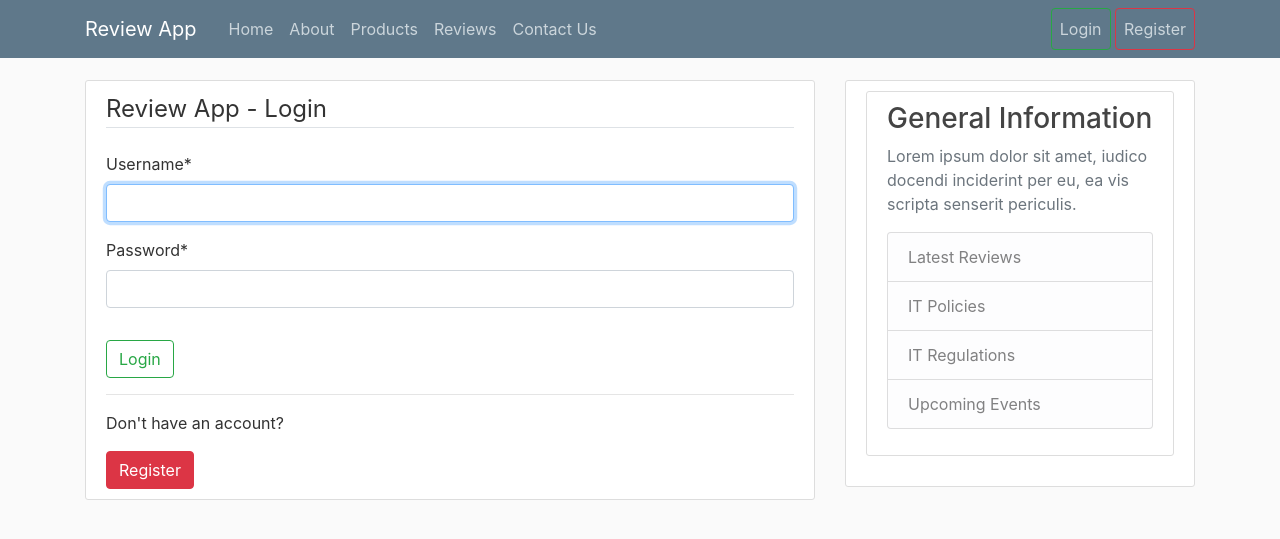
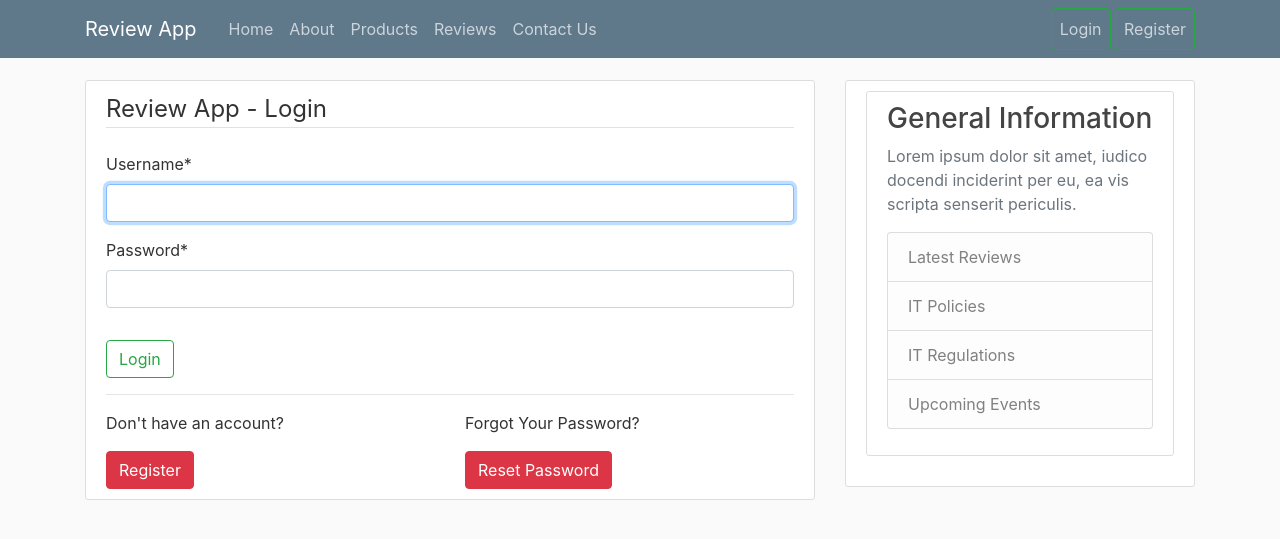
Before and after one commit to raditzanardi/rZanardi, a Django app: page /login/ in a window 1280 px wide. Shown: the top 539 px of the page. Run offline with Django 3.2, Linux system fonts and the light colour scheme; some libraries are stand-ins or nearby versions.

Commit message:
Users can reset password

```diff
--- a/itservices/itapps/settings.py
+++ b/itservices/itapps/settings.py
@@ -31,6 +31,7 @@ EMAIL_HOST_PASSWORD = 'GZz0LyWV'
 EMAIL_PORT = 587
 EMAIL_USE_TLS = True
 EMAIL_BACKEND = 'django.core.mail.backends.smtp.EmailBackend'
+DEFAULT_FROM_EMAIL = 'ReviewApp <radit2639@zohomail.eu>'
 
 ALLOWED_HOSTS = []
 
--- a/itservices/itapps/urls.py
+++ b/itservices/itapps/urls.py
@@ -27,4 +27,8 @@ urlpatterns = [
     path('login/', auth_views.LoginView.as_view(template_name='users/login.html'), name='login'),
     path('logout/', auth_views.LogoutView.as_view(template_name='users/logout.html'), name='logout'),
     path('profile/', user_views.profile, name='profile'),
+    path('reset_password/', auth_views.PasswordResetView.as_view(), name='password_reset'),
+    path('reset_password/confirm/<str:uidb64>/<str:token>', auth_views.PasswordResetConfirmView.as_view(), name='password_reset_confirm'),
+    path('reset_password/done/', auth_views.PasswordResetDoneView.as_view(), name='password_reset_done'),
+    path('reset_password/complete/', auth_views.PasswordResetCompleteView.as_view(), name='password_reset_complete'),
 ] + static(settings.MEDIA_URL, document_root=settings.MEDIA_ROOT)
--- a/itservices/reviewApp/templates/reviewApp/base.html
+++ b/itservices/reviewApp/templates/reviewApp/base.html
@@ -50,10 +50,10 @@
 
                     {% if user.is_authenticated %}
                     <a class="nav-item nav-link btn btn-outline-info" href="{% url 'profile' %}">Profile</a>
-                    <a class="nav-item nav-link btn btn-outline-warning" href="{% url 'logout' %}"><i class="fas fa-sign-out-alt"></i> Logout</a>
+                    <a class="nav-item nav-link btn btn-outline-info" href="{% url 'logout' %}"><i class="fas fa-sign-out-alt"></i> Logout</a>
                   {% else %}
                     <a class="nav-item nav-link btn btn-outline-success" href="{% url 'login' %}"><i class="fas fa-sign-in-alt"></i> Login</a>&nbsp;
-                    <a class="nav-item nav-link btn btn-outline-danger" href="{% url 'register' %}"><i class="fas fa-user-plus"></i> Register</a>
+                    <a class="nav-item nav-link btn btn-outline-success" href="{% url 'register' %}"><i class="fas fa-user-plus"></i> Register</a>
                   {% endif %}
 
                   </div>
--- a/itservices/users/templates/users/login.html
+++ b/itservices/users/templates/users/login.html
@@ -20,6 +20,11 @@
 				<p>Don't have an account?</p>
 				<a class="btn btn-danger" href="{% url 'register' %}">Register</a>
 			</div>
+
+			<div class="col-md-6">
+				<p>Forgot Your Password?</p>
+				<a class="btn btn-danger" href="{% url 'password_reset' %}">Reset Password</a>
+			</div>
 		</div>
 
 
```
Also changed, not shown: itservices/db.sqlite3.
